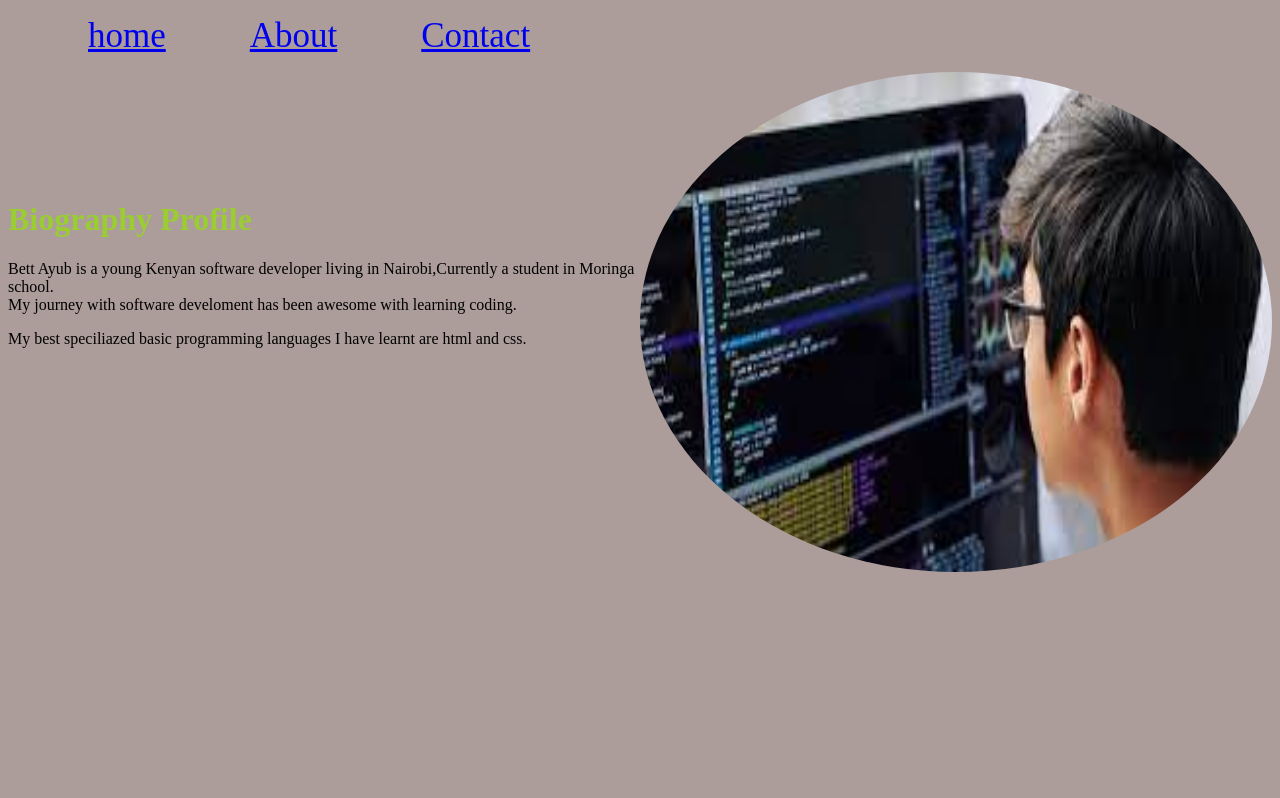
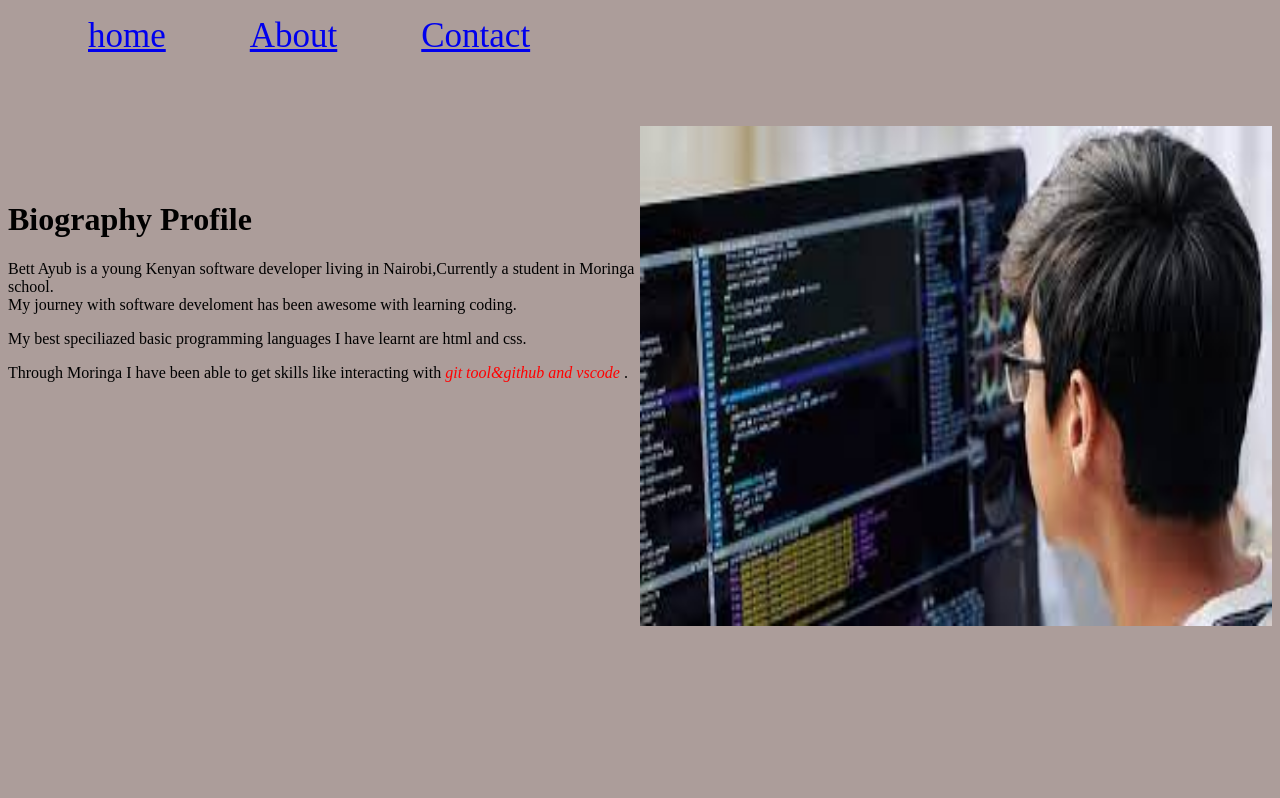
Before and after one commit to bettayub/my_github_projects, a plain HTML site: page About.html in a window 1280 px wide. Shown: the top 798 px of the page. Drawn offline with Linux system fonts and the light colour scheme.

Commit message:
added class gh

```diff
--- a/About.html
+++ b/About.html
@@ -33,15 +33,20 @@
                 My journey with software develoment has been awesome with learning coding.
             </p>
             <p>My best speciliazed basic programming languages I have learnt are html and css.
+            <p>Through Moringa I have been able to get skills like interacting with <em class="gh">git tool&github and vscode</em> .</p>
 
             </p>
 
 
 
-       </div>
-    </div class="column" >
+        </div>
+    </div class="column">
+    <br>
+    <br>
+    <br>
+
     <img id="wc" src="image/download.jpeg">
- </div>
+    </div>
     </div>
     <br><br><br><br><br><br><br><br>
     <br><br><br><br><br><br><br><br>
--- a/styles.css
+++ b/styles.css
@@ -78,16 +78,17 @@ margin-right: 600px;
     width: 50%;
     margin-bottom: 500px;
 
+
 }
 .u{
     font-display: 50px;
     font-weight: 200px;
-    color: yellowgreen;
+    color:black;
     font-family: serif;
 }
 .form{
     text-align: center;
-    margin-top: -45px;
+
     width: 100%;
     font-size:x-large;
 }
@@ -105,10 +106,10 @@ border-radius: 50%;
 color: dodgerblue;
 
 }#wc{
-    width:50%;
+    width: 50%;
     height:500px;
-    object-fit: fill;
-    border-radius: 50%;
 
 
+}.gh{
+    color: red;
 }
```
